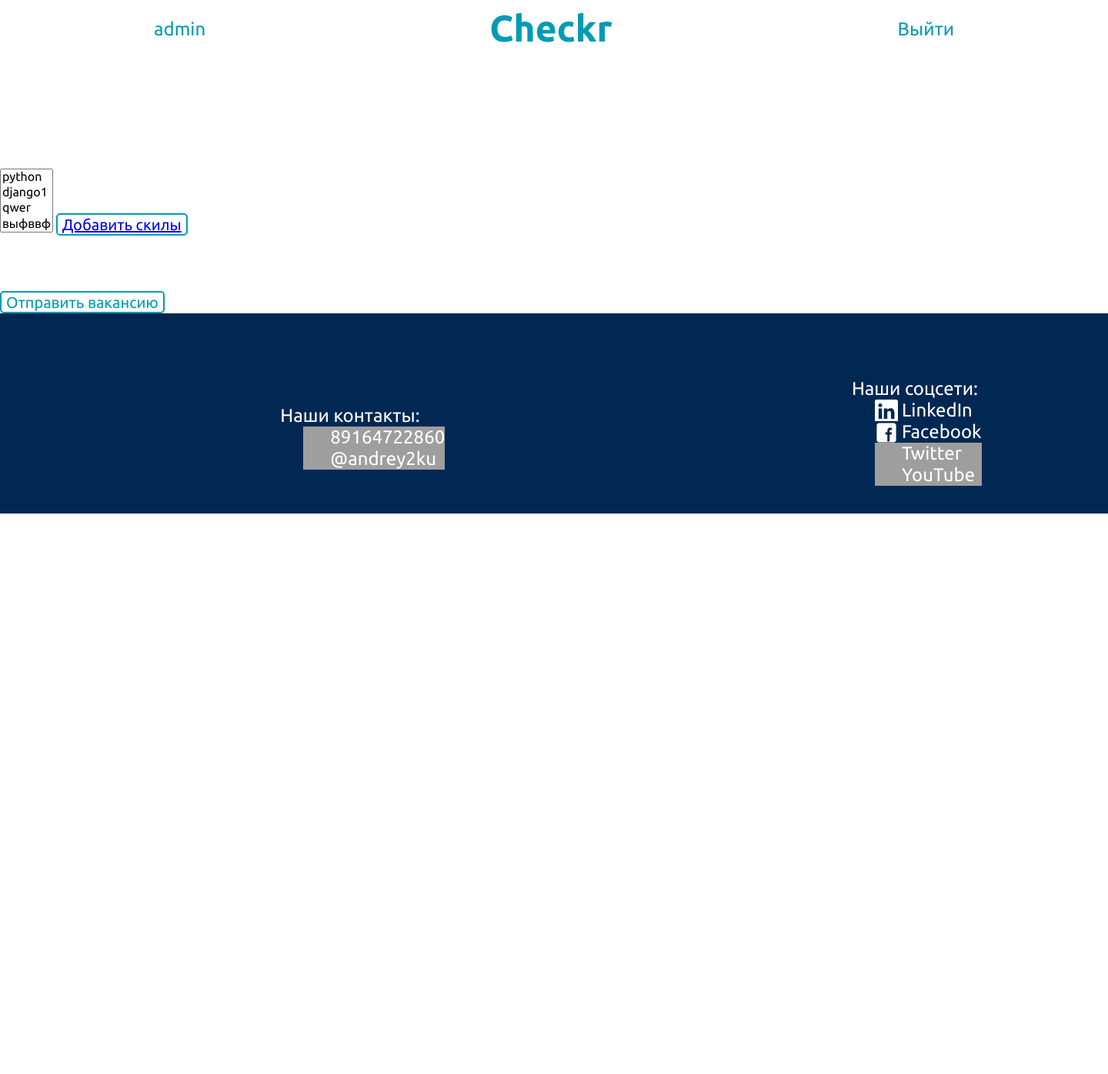
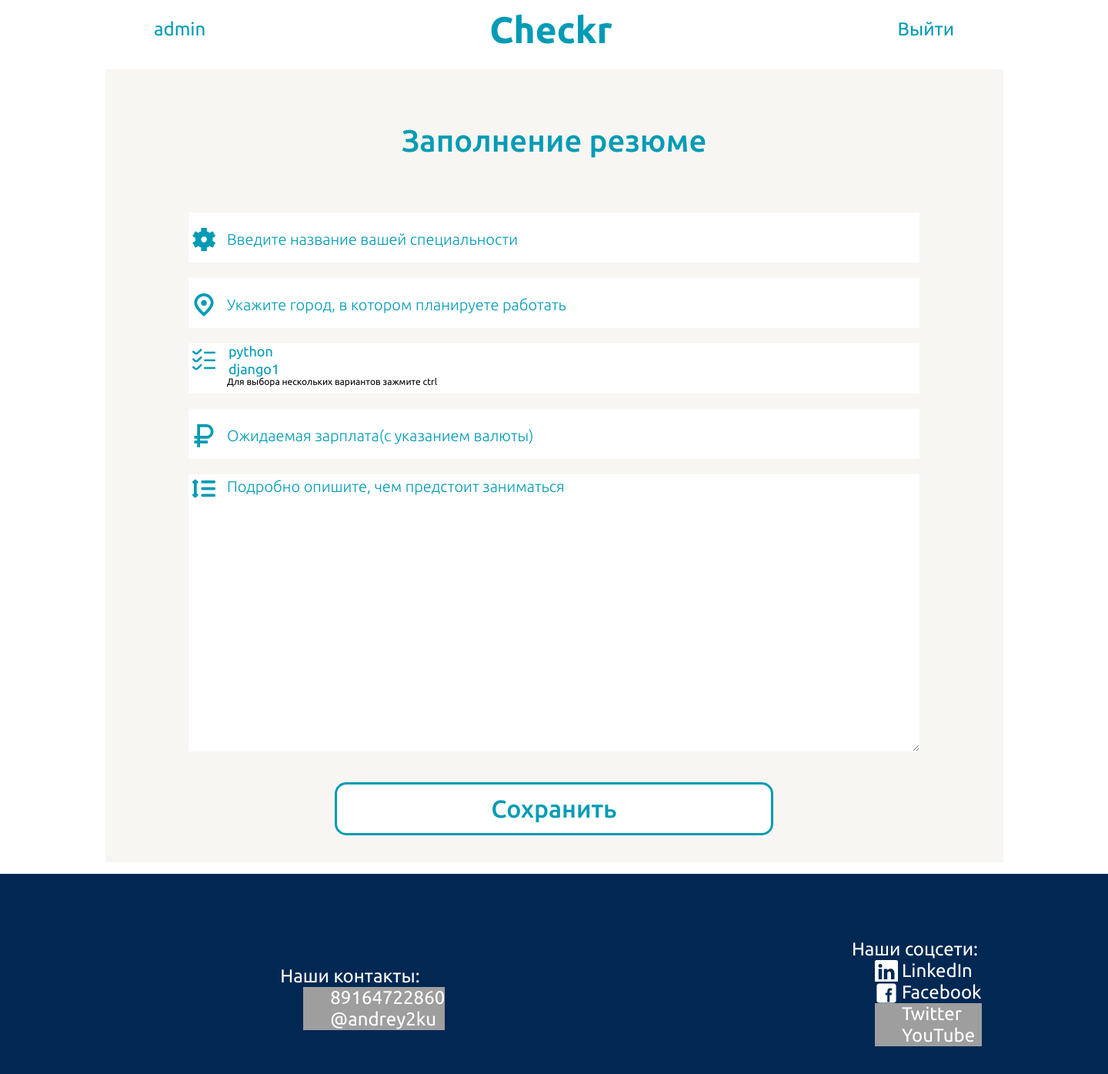
Before and after one commit to Andrey2kulagin/Copy_of_hh.ru, a Django app: page /lk/send_vacation in a window 1440 px wide; the page is wider, and only the part inside the window is pictured. Shown: that part at 77% size. Before the commit the page ends 667 px from the top of that part, so only its background shows below. Run offline with Django 4.2, Linux system fonts and the light colour scheme; a user stored in the database is signed in; data comes from the database, SQL or seed files in the repository; both versions use the stored data as it was after the commit; grey boxes are pictures that could not be loaded.

Commit message:
add edit_resume_page

```diff
--- a/my_hh/lk/forms.py
+++ b/my_hh/lk/forms.py
@@ -9,12 +9,21 @@ Answer = apps.get_model("my_hh_app", "Answer")
 
 
 class VacanciesForm(forms.ModelForm):
+    title = forms.CharField(max_length=200,widget=forms.TextInput( attrs={"class":"spec__input" ,"placeholder":"Введите название вашей специальности"}))
+    location = forms.CharField(max_length=200,widget=forms.TextInput( attrs={"class":"city__input" ,"placeholder":"Укажите город, в котором планируете работать"}))
+    salary = forms.CharField(max_length=200,widget=forms.TextInput( attrs={"class":"salary__input" ,"placeholder":"Ожидаемая зарплата(с указанием валюты)"}))
+    skills_option = ((i.id, str(i)) for i in Skills.objects.all())
+    skills = forms.MultipleChoiceField(choices=skills_option, widget=forms.SelectMultiple( attrs={"class":"skills__input" ,"placeholder":"Укажите ваши навыки", 'size': '5'}))
+    description = forms.CharField(
+        widget = forms.Textarea(attrs={'class': 'vacancy__description__input', 'placeholder':'Подробно опишите, чем предстоит заниматься'})
+    )
     class Meta:
         model = Vacancies
         fields = ["title",
                   "location",
                   "salary",
-                  "skills"
+                  "skills",
+                  "description"
                   ]
 
 
--- a/my_hh/lk/views.py
+++ b/my_hh/lk/views.py
@@ -97,7 +97,6 @@ class VacancyUpdate(UpdateView):
 def send_vacation(request):
     if request.method == "POST":
         form = VacanciesForm(request.POST)
-        # skills_ids1 = form.cleaned_data.get('skills')
         if form.is_valid():
             vacation1 = form.save(commit=False)
             vacation1.author = request.user
--- a/my_hh/my_hh_app/static/my_hh_app/css/style.css
+++ b/my_hh/my_hh_app/static/my_hh_app/css/style.css
@@ -16,6 +16,12 @@ input{
   border: none;
   padding-left:50px;
   display: block;
+  color: #009BB5;
+  font-family: 'Ubuntu';
+  font-style: normal;
+  font-weight: 300;
+  font-size: 20px;
+  line-height: 28px;
 }
 input::-webkit-input-placeholder {
   font-family: 'Ubuntu';
@@ -32,6 +38,9 @@ font-style: normal;
 font-weight: 300;
 font-size: 20px;
 line-height: 28px;
+}
+textarea::placeholder {
+  color: #009BB5;
 }
 .header__nav{
   height: 75px;
@@ -651,6 +660,13 @@ height: 65px;
   outline-offset: 0px;
   border: none;
   background: url("../images/skills_icon.svg") no-repeat 5px;
+  font-family: 'Ubuntu';
+  font-style: normal;
+  font-weight: 500;
+  font-size: 18px;
+  line-height: 37px;
+  color: #009BB5;
+
 }
 .contact__input{
   background: url("../images/contact_icon.svg") no-repeat 5px;
@@ -789,7 +805,6 @@ height: 65px;
   border-radius: 5px;
   margin-top: 1%;
   margin-left: 1%;
-
 }
 .vacancy__description__p{
   color: #000;
@@ -919,12 +934,22 @@ display: flex;
   margin-bottom: 20px;
 }
 .vacancy__description__input{
-  background: url(../images/text.svg) no-repeat 5px;
+  background: url(../images/text.svg) no-repeat 5px 3px;
+  width: 100%;
+  height: 100%;
+  border: none;
+  padding-left: 50px;
+  color: #009BB5;
+  font-family: 'Ubuntu';
+  font-style: normal;
+  font-weight: 300;
+  font-size: 20px;
+  line-height: 28px;
 }
 .vacancy__div{
   margin: 15px auto;
   width: 1167px;
-  height: 900px;
+  height: 1000px;
   background-color: #F8F6F2;
   padding-top: 30px;
   justify-content: space-between;
@@ -1016,3 +1041,11 @@ height: 65px;
   position: relative;
   height: 50px;
 }
+
+.vacancy__input__big__div{
+  margin: 0 auto;
+  width: 950px;
+  height: 360px;
+  background: none;
+  margin-bottom: 20px;
+}
--- a/my_hh/my_hh_app/templates/lk/employer_lk.html
+++ b/my_hh/my_hh_app/templates/lk/employer_lk.html
@@ -46,7 +46,7 @@
         <a class="company__info__small__a" href="http://127.0.0.1:8000/vacancy_view/{{vacancy.id}}/1">{{vacancy}}</a>
       </div>
       {% endfor %}
-      <a href="#" class="login__btn__add__vacancy">
+      <a href="send_vacation" class="login__btn__add__vacancy">
         <p class="login__btn__p">Добавить вакансию</p>
       </a>
     </div>
--- a/my_hh/my_hh_app/templates/lk/send_vacation.html
+++ b/my_hh/my_hh_app/templates/lk/send_vacation.html
@@ -1,25 +1,26 @@
-<!DOCTYPE html>
-<html lang="en">
-<head>
-    <meta charset="UTF-8">
-    <title>Title</title>
-</head>
-<body>
 {% extends 'my_hh_app/base.html' %}
+{% block title %}
+    <title>Заполнение вакансии</title>
+{% endblock %}
 {% block content %}
-<form method="post">
-    {% csrf_token %}
-    {{VacanciesForm.title}}
-    {{VacanciesForm.location}}
-    {{VacanciesForm.skills}}
-    <button><a href="http://127.0.0.1:8000/add/skills"> Добавить скилы</a></button>
-    {{VacanciesForm.salary}}
-    <button type="submit"> Отправить вакансию </button>
-</form>
-{{skills_ids1}}
-{% for el in skills_ids %}
-{{el}}
-{%endfor%}
+<section>
+    <div class="vacancy__div">
+      <p class=login__p>Заполнение резюме</p>
+      <form method="post" class="resume__form">
+        {% csrf_token %}
+        <div class="all__input__div">
+          <div class="resume__input__div">{{VacanciesForm.title}}</div>
+          <div class="resume__input__div">{{VacanciesForm.location}}</div>
+          <div class="resume__input__div"> {{VacanciesForm.skills}}<span class="hint__p">Для выбора нескольких вариантов зажмите ctrl</span></div>
+          <div class="resume__input__div">{{VacanciesForm.salary}}</div>
+          <div class="resume__input__big__div">{{VacanciesForm.description}}</div>
+        </div>
+        <button class="save__resume__btn">
+          <p class="login__btn__p">Сохранить</p>
+        </button>
+      </form>
+    </div>
+  </section>
 {% endblock %}
 </body>
 </html>
```
Also changed, not shown: my_hh/db.sqlite3, my_hh/my_hh_app/static/my_hh_app/images/text.svg (added).
